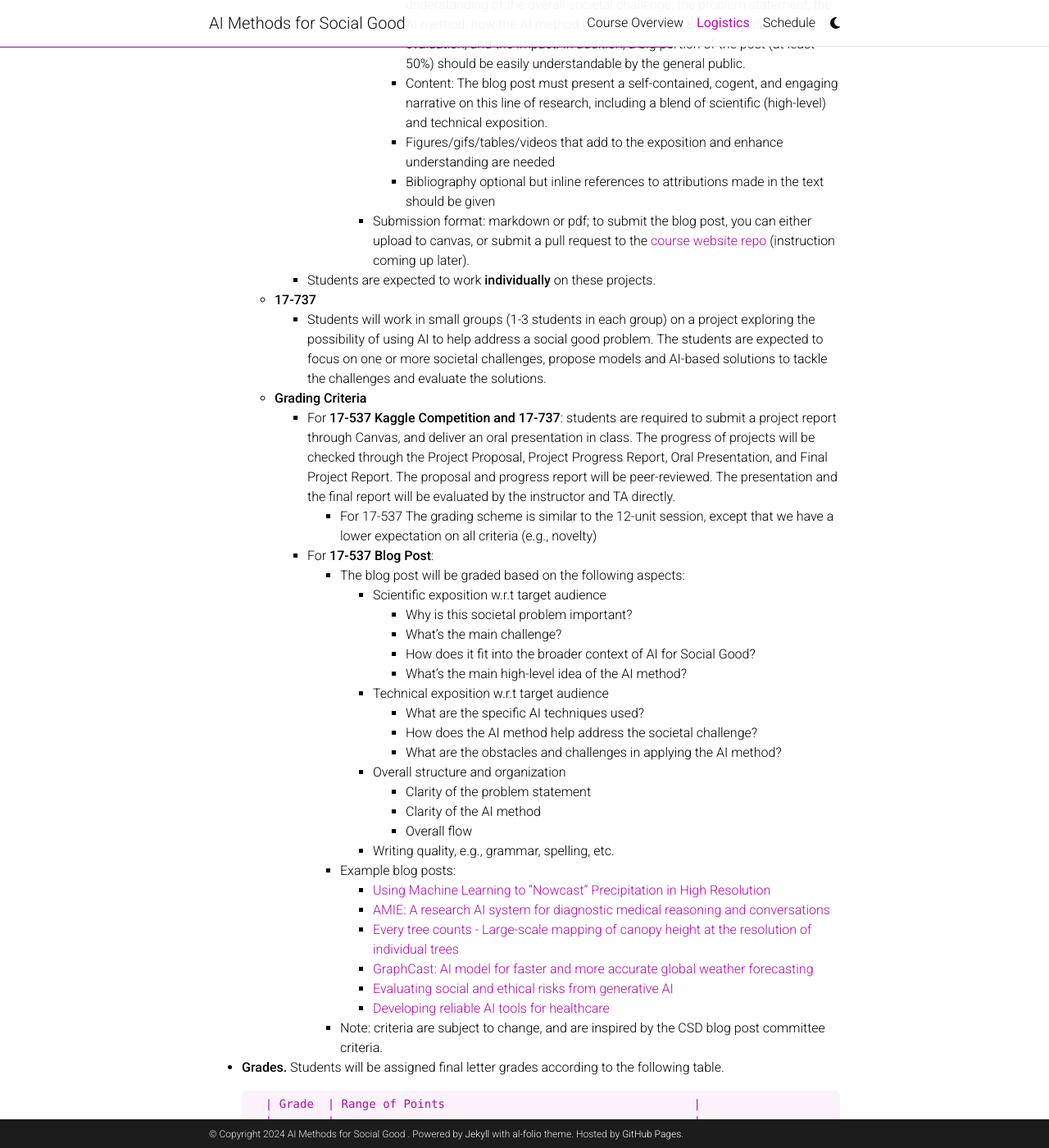
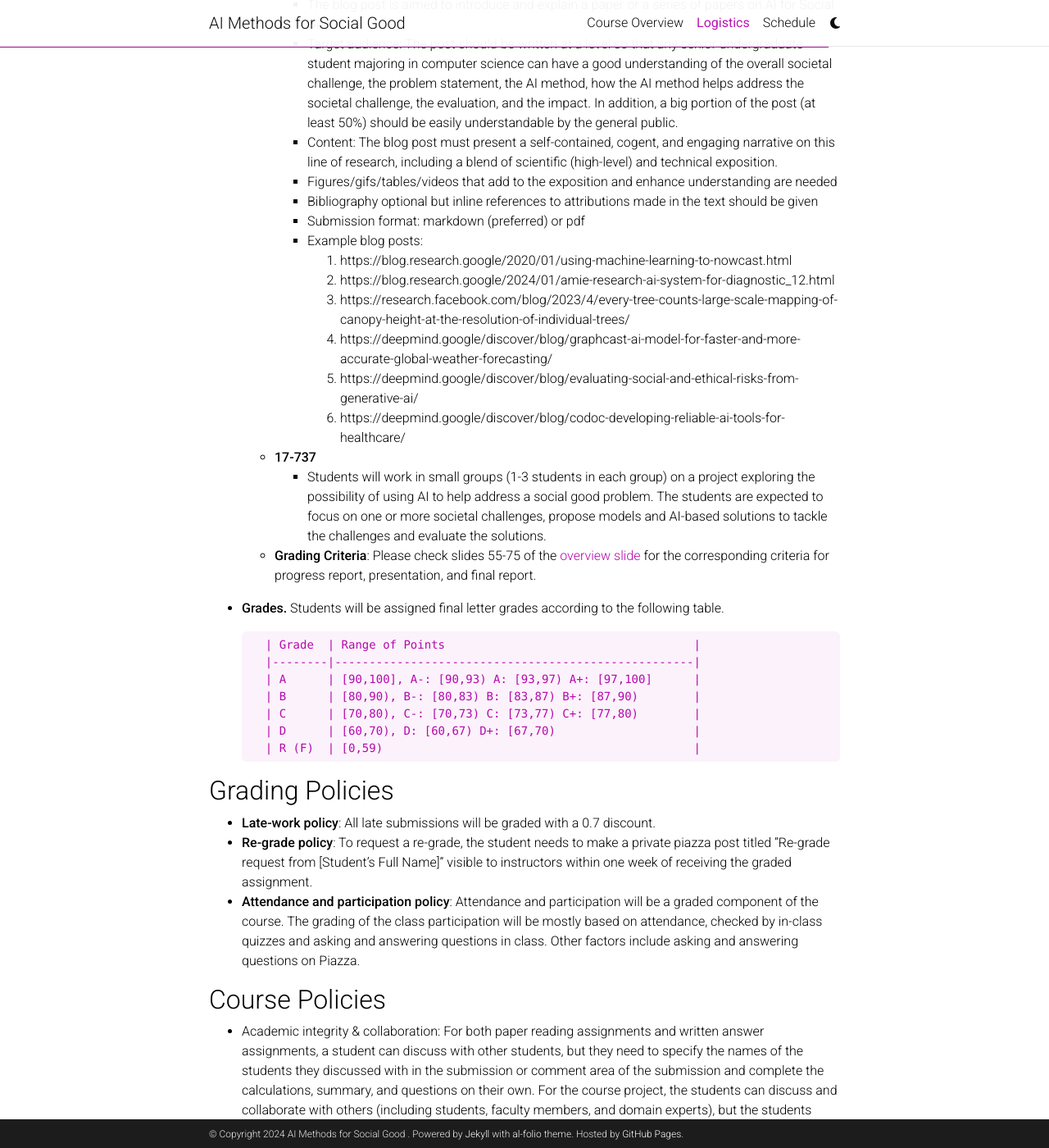
Before and after one commit to AIandSocialGoodLab/17737s24, a Jekyll site: the page built from _pages/logistics.md, in a window 1280 px wide and 1400 px high, scrolled down 1908 px. Shown: the whole window at 82% size. Built offline with Jekyll 4.4.1, drawn with Linux system fonts in a browser that asks for light colours; comment, search, counter and statistics services are not loaded; a style sheet for code colours, icons or effects is not loaded; part of the change alters nothing that is shown; some of the changed text lies outside the part shown.

Commit message:
Update project description

```diff
--- a/_pages/logistics.md
+++ b/_pages/logistics.md
@@ -48,6 +48,35 @@ The final course grade will be calculated using the following categories:
 * **Online homework.** The course will require all students to complete several online homework assignments individually. Each assignment will involve checking the understanding of basic concepts and working through the algorithms presented in class on example problems. Most questions are multiple-choice questions or numerical answer questions but the students need to submit explanations separately.
 * **Course project.**
   * **17-537**
+    * Students work individually on a Kaggle competition (details later) or a project creating a public-facing blog introducing and explaining a paper or a series of papers on AI for Social Good (that is not fully covered in class).
+  * **Kaggle Competition**
+    * Students will participate in *one* of the following Kaggle competitions (*or a different one with the approval of the instructor*), which involve real-world data and require practical application of ML techniques.
+    * Competitions
+      * [Forest Cover Type Prediction](https://www.kaggle.com/c/forest-cover-type-prediction)
+      * [Bike Sharing Demand](https://www.kaggle.com/competitions/bike-sharing-demand/overview)
+    * Students are expected to analyze the problem and dataset provided in their chosen competition and propose appropriate ML techniques and strategies to solve the problem. Students can discuss multiple approaches and explain the rationale behind selecting a specific method.
+    * The grading scheme is similar to the 12-unit session, except that we have a lower expectation on all criteria (e.g., novelty)
+  * **Blog Post**
+    * The final version of the blog post will be published on the [course website](https://aiandsocialgoodlab.github.io/17737s24/) as a separate webpage
+    * The blog post is aimed to introduce and explain a paper or a series of papers on AI for Social Good
+    * Target audience: The post should be written at a level so that any senior undergraduate student majoring in computer science can have a good understanding of the overall societal challenge, the problem statement, the AI method, how the AI method helps address the societal challenge, the evaluation, and the impact. In addition, a big portion of the post (at least 50%) should be easily understandable by the general public.
+    * Content: The blog post must present a self-contained, cogent, and engaging narrative on this line of research, including a blend of scientific (high-level) and technical exposition.
+    * Figures/gifs/tables/videos that add to the exposition and enhance understanding are needed
+    * Bibliography optional but inline references to attributions made in the text should be given
+    * Submission format: markdown (preferred) or pdf
+    * Example blog posts:
+      1. https://blog.research.google/2020/01/using-machine-learning-to-nowcast.html
+      2. https://blog.research.google/2024/01/amie-research-ai-system-for-diagnostic_12.html
+      3. https://research.facebook.com/blog/2023/4/every-tree-counts-large-scale-mapping-of-canopy-height-at-the-resolution-of-individual-trees/
+      4. https://deepmind.google/discover/blog/graphcast-ai-model-for-faster-and-more-accurate-global-weather-forecasting/
+      5. https://deepmind.google/discover/blog/evaluating-social-and-ethical-risks-from-generative-ai/
+      6. https://deepmind.google/discover/blog/codoc-developing-reliable-ai-tools-for-healthcare/
+  * **17-737**
+    * Students will work in small groups (1-3 students in each group) on a project exploring the possibility of using AI to help address a social good problem. The students are expected to focus on one or more societal challenges, propose models and AI-based solutions to tackle the challenges and evaluate the solutions.
+  * **Grading Criteria**: Please check slides 55-75 of the [overview slide](https://aiandsocialgoodlab.github.io/17737s24/assets/slides/20240116_Lec1_Overview.pdf) for the corresponding criteria for progress report, presentation, and final report.
+
+<!-- * **Course project.**
+  * **17-537**
     * Students will have the flexibility to choose between two options for the course project:
       * **Kaggle Competition**
         * Students will participate in *one* of the following Kaggle competitions (*or a different one with the approval of the instructor*), which involve real-world data and require practical application of ML techniques.
@@ -92,7 +121,7 @@ The final course grade will be calculated using the following categories:
         * [GraphCast: AI model for faster and more accurate global weather forecasting](https://deepmind.google/discover/blog/graphcast-ai-model-for-faster-and-more-accurate-global-weather-forecasting/)
         * [Evaluating social and ethical risks from generative AI](https://deepmind.google/discover/blog/evaluating-social-and-ethical-risks-from-generative-ai/)
         * [Developing reliable AI tools for healthcare](https://deepmind.google/discover/blog/codoc-developing-reliable-ai-tools-for-healthcare/)
-      * Note: criteria are subject to change, and are inspired by the CSD blog post committee criteria.
+      * Note: criteria are subject to change, and are inspired by the CSD blog post committee criteria. -->
 
 
 * **Grades.** Students will be assigned final letter grades according to the following table.
```
